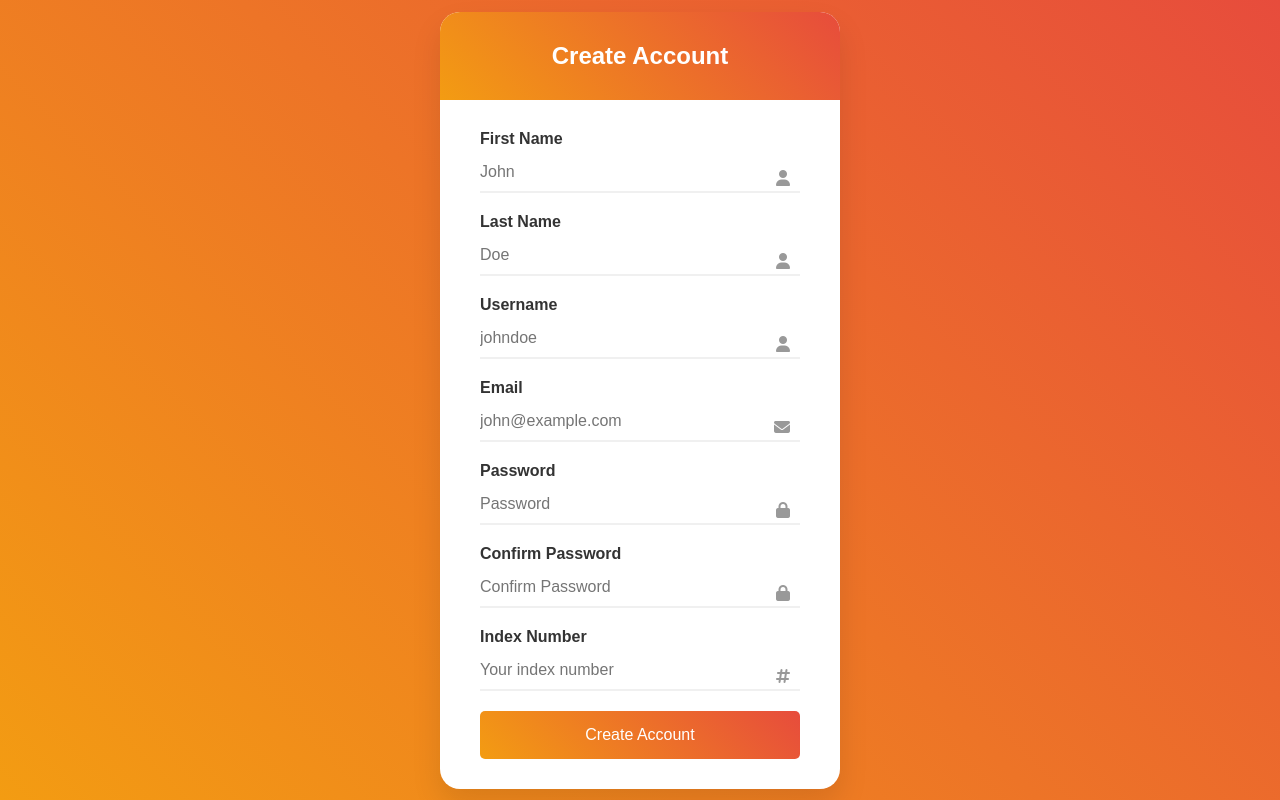
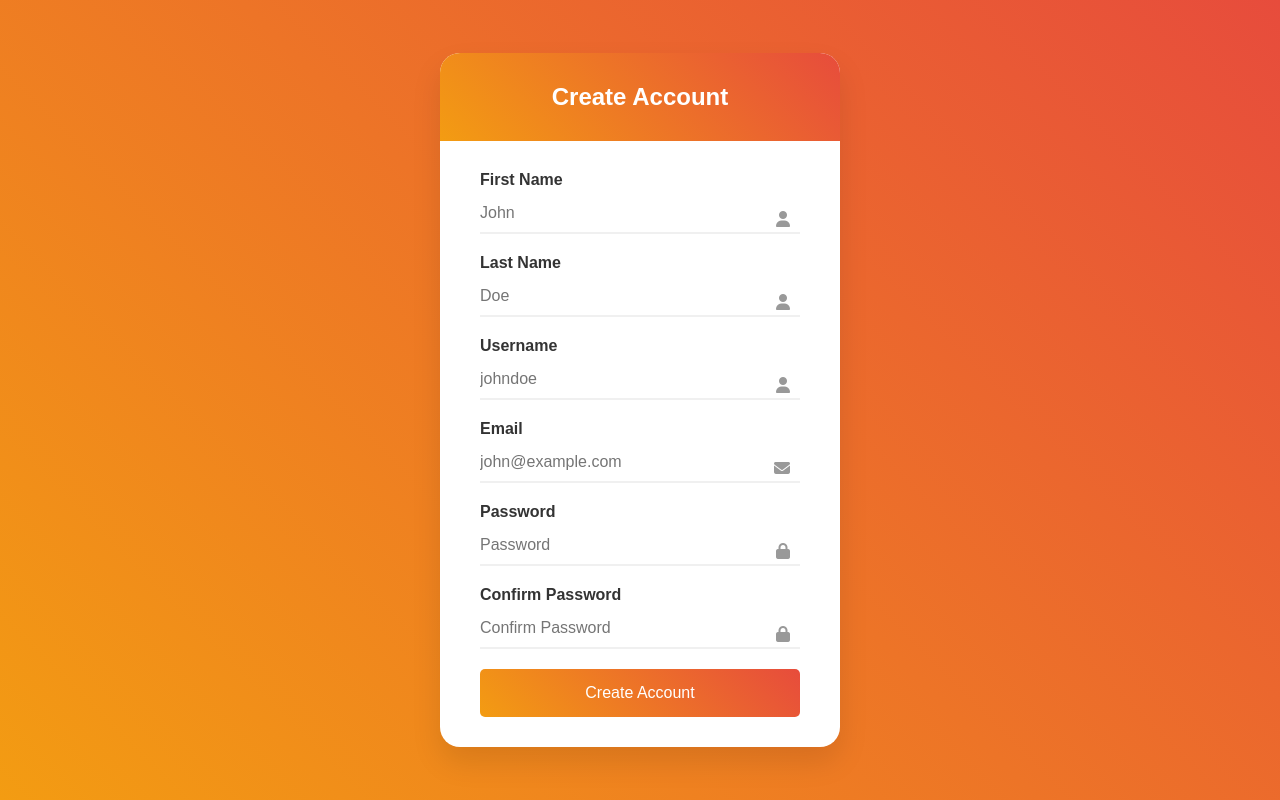
Before and after one commit to Kwabs-AA/Lost-and-Found-Management-System, a Django app: page /signup/ in a window 1280 px wide. Run offline with Django 5.2, Linux system fonts and the light colour scheme.

Commit message:
remove of index field

```diff
--- a/Inventory/templates/signup.html
+++ b/Inventory/templates/signup.html
@@ -153,12 +153,6 @@
                 <i class="fas fa-lock"></i>
                 <small>Error message</small>
             </div>
-            <div class="form-control">
-                <label for="indexno">Index Number</label>
-                <input type="number" placeholder="Your index number" id="indexno" name="indexno" />
-                <i class="fas fa-hashtag"></i>
-                <small>Error message</small>
-            </div>
             <button type="submit">Create Account</button>
         </form>
     </div>
--- a/Inventory/views.py
+++ b/Inventory/views.py
@@ -13,11 +13,11 @@ from collections import Counter
 def home(request):
     return render(request, 'temporary.html')
 
-#@login_required
+@login_required
 def uploadview(request):
     return render(request, 'upload.html')
 
-#@login_required
+@login_required
 def findview(request):
     return render(request, 'find.html')
 
@@ -28,7 +28,6 @@ def signup(request):
         password1 = request.POST['password1']
         password2 = request.POST['password2']
         email = request.POST['email']
-        indexno = request.POST['indexno']
         username = request.POST['username']
 
         if password1 != password2:
```
